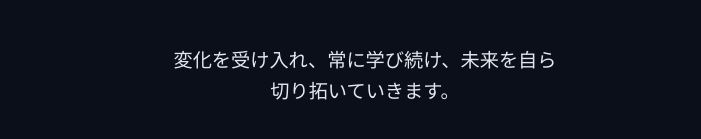
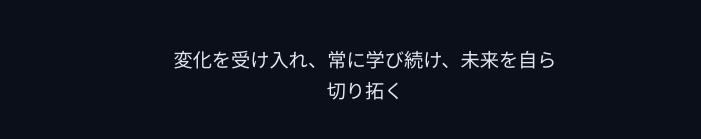
Before and after one commit to Gu4p2e/portfolio, a plain HTML site: page index.html in a window 1280 px wide. Shown: the part 463-602 px from the top of the page, without its empty margins (275-976 px from the left). Drawn offline with Linux system fonts and the light colour scheme.

Commit message:
文章修正

```diff
--- a/index.html
+++ b/index.html
@@ -19,7 +19,7 @@
   <div class="hero">
     <h1 class="fade-in">挑戦を恐れず、成長を楽しむ。</h1>
     <p class="fade-in">
-      変化を受け入れ、常に学び続け、未来を自ら切り拓いていきます。</span>
+      変化を受け入れ、常に学び続け、未来を自ら切り拓く</span>
     </p>
   </div>
 
```
Also changed, not shown: skills.html (+1 -0 lines).
